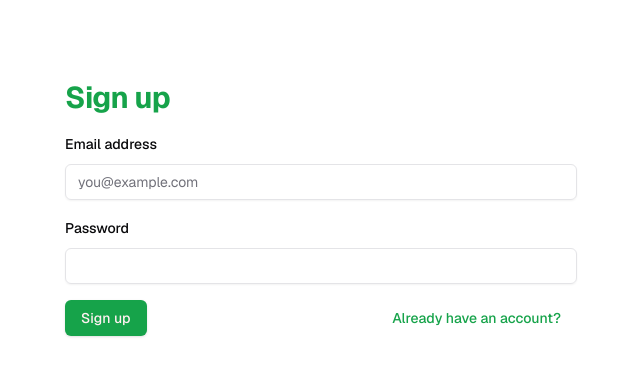
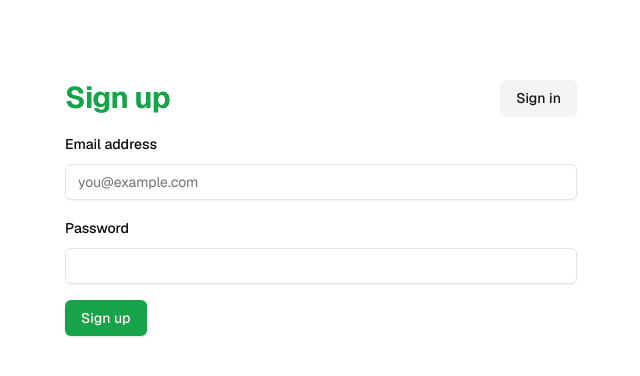
Before and after one commit to ChrisGambrell/baba, a Next.js app: page /sign-up in a window 1280 px wide. Shown: the top 376 px of the page, without its empty margins (319-959 px from the left). Built offline with nearby package versions, Linux system fonts and the light colour scheme.

Commit message:
small refactor for styles and middleware

```diff
--- a/app/(auth)/sign-in/page.tsx
+++ b/app/(auth)/sign-in/page.tsx
@@ -30,7 +30,12 @@ export default function SignIn() {
 	return (
 		<Form {...form}>
 			<form className='w-full max-w-lg pt-20 mx-auto space-y-4' onSubmit={form.handleSubmit(signIn)}>
-				<h1 className='text-3xl font-bold tracking-tight text-primary'>Sign in</h1>
+				<div className='flex items-end justify-between'>
+					<h1 className='text-3xl font-bold tracking-tight text-primary'>Sign in</h1>
+					<Link className={buttonVariants({ variant: 'secondary' })} href='/sign-up'>
+						Sign up
+					</Link>
+				</div>
 				<FormField
 					control={form.control}
 					name='email'
@@ -57,12 +62,7 @@ export default function SignIn() {
 						</FormItem>
 					)}
 				/>
-				<div className='flex items-center justify-between'>
-					<Button type='submit'>Sign in</Button>
-					<Link className={buttonVariants({ variant: 'link' })} href='/sign-up'>
-						Don't have an account?
-					</Link>
-				</div>
+				<Button type='submit'>Sign in</Button>
 			</form>
 		</Form>
 	)
--- a/app/(auth)/sign-up/page.tsx
+++ b/app/(auth)/sign-up/page.tsx
@@ -23,13 +23,18 @@ export default function SignUp() {
 		const { error } = await supabase.auth.signUp({ ...formData, options: { emailRedirectTo: `${origin}/auth/callback` } })
 		if (error) return toast.error(error.message)
 
-		return toast('Check email to continue sign in process')
+		return toast.success('Check email to continue sign in process')
 	}
 
 	return (
 		<Form {...form}>
 			<form className='w-full max-w-lg pt-20 mx-auto space-y-4' onSubmit={form.handleSubmit(signUp)}>
-				<h1 className='text-3xl font-bold tracking-tight text-primary'>Sign up</h1>
+				<div className='flex items-end justify-between'>
+					<h1 className='text-3xl font-bold tracking-tight text-primary'>Sign up</h1>
+					<Link className={buttonVariants({ variant: 'secondary' })} href='/sign-in'>
+						Sign in
+					</Link>
+				</div>
 				<FormField
 					control={form.control}
 					name='email'
@@ -56,12 +61,7 @@ export default function SignUp() {
 						</FormItem>
 					)}
 				/>
-				<div className='flex items-center justify-between'>
-					<Button type='submit'>Sign up</Button>
-					<Link className={buttonVariants({ variant: 'link' })} href='/sign-in'>
-						Already have an account?
-					</Link>
-				</div>
+				<Button type='submit'>Sign up</Button>
 			</form>
 		</Form>
 	)
```
Also changed, not shown: middleware.ts (+4 -21 lines).
